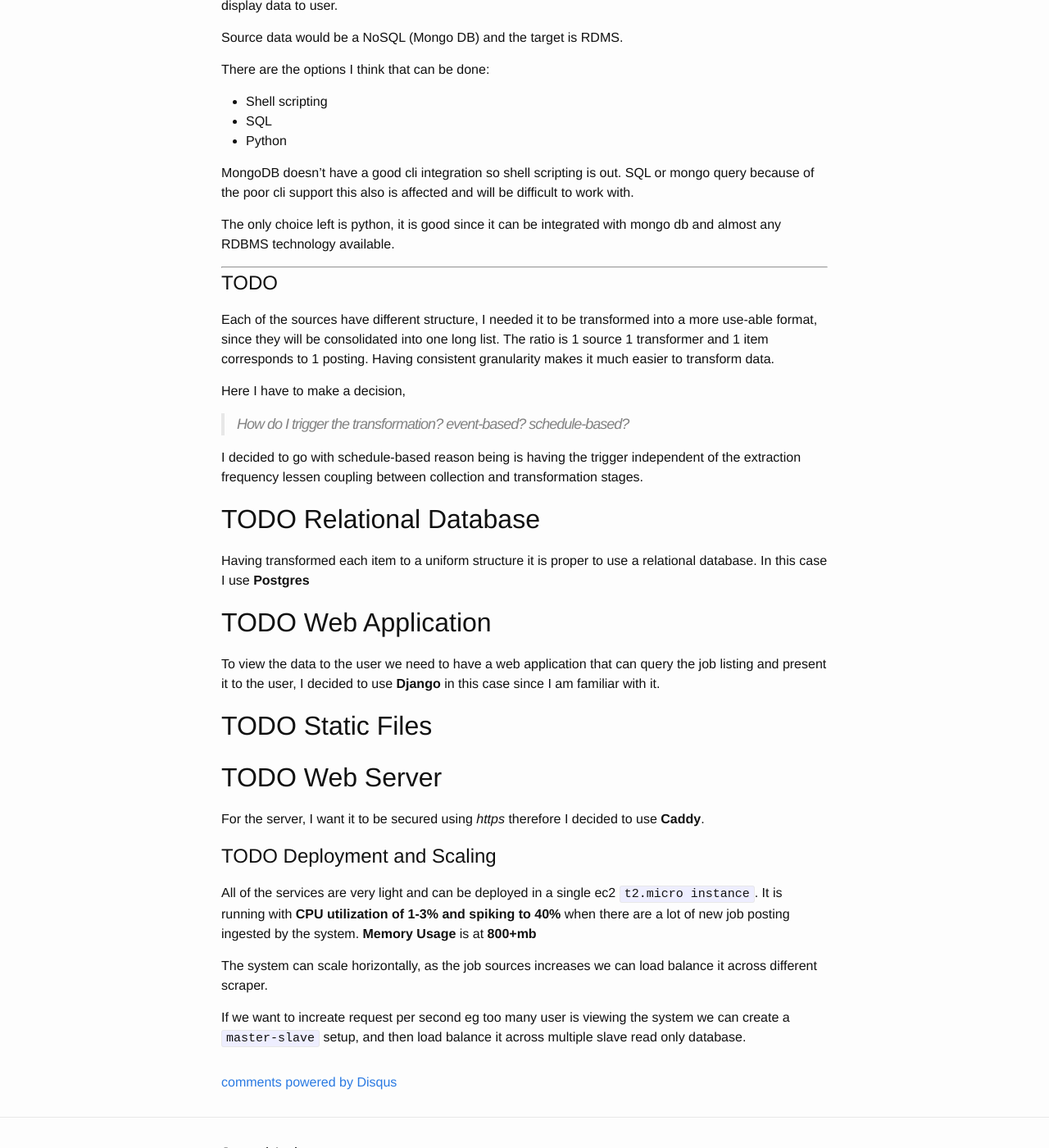
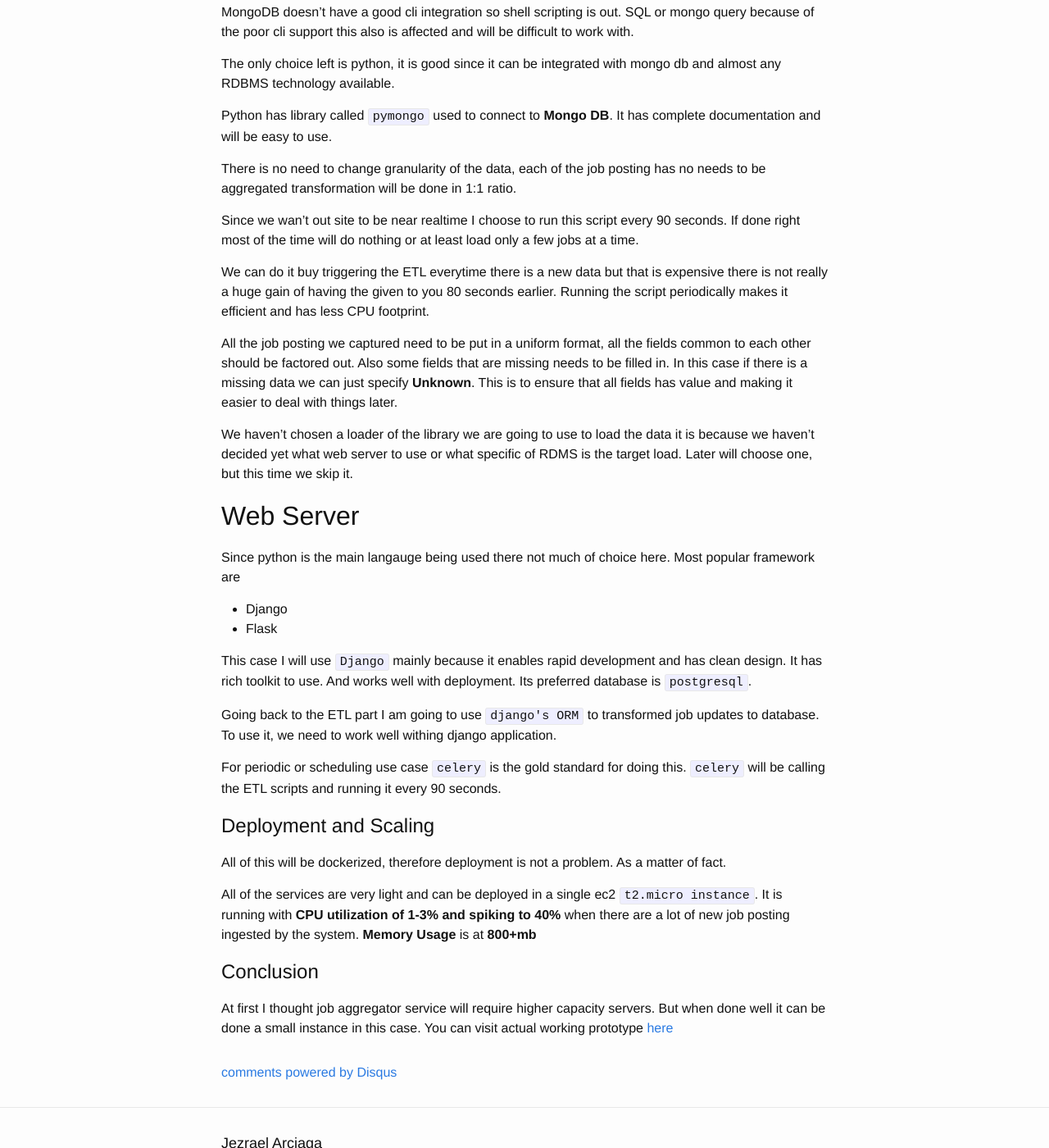
Before and after one commit to dharmeshkakadia/jezifm.github.io, a Jekyll site: the page built from _posts/2018-08-29-job-aggregator.md, in a window 1280 px wide and 1400 px high, scrolled down 2560 px. Shown: the whole window at 82% size. Built offline with Jekyll 4.4.1, drawn with Linux system fonts in a browser that asks for light colours; comment, search, counter and statistics services are not loaded.

Commit message:
Update job aggregator blog posts

```diff
--- a/_posts/2018-08-29-job-aggregator.md
+++ b/_posts/2018-08-29-job-aggregator.md
@@ -117,51 +115,69 @@
 The only choice left is python, it is good since it can be integrated
 with mongo db and almost any RDBMS technology available.
 
----
-# TODO
+Python has library called `pymongo` used to connect to **Mongo
+DB**. It has complete documentation and will be easy to use.
 
-Each of the sources have different structure, I needed it to be
-transformed into a more use-able format, since they will be
-consolidated into one long list. The ratio is 1 source 1
-transformer and 1 item corresponds to 1 posting. Having consistent
-granularity makes it much easier to transform data.
+There is no need to change granularity of the data, each of the job
+posting has no needs to be aggregated transformation will be done in
+1:1 ratio.
 
-Here I have to make a decision,
+Since we wan't out site to be near realtime I choose to run this
+script every 90 seconds. If done right most of the time will do
+nothing or at least load only a few jobs at a time.
 
-> How do I trigger the transformation? event-based? schedule-based?
+We can do it buy triggering the ETL everytime there is a new data but
+that is expensive there is not really a huge gain of having the given
+to you 80 seconds earlier. Running the script periodically makes it
+efficient and has less CPU footprint.
 
-I decided to go with schedule-based reason being is having the trigger
-independent of the extraction frequency lessen coupling between
-collection and transformation stages.
 
-## TODO Relational Database
+All the job posting we captured need to be put in a uniform format,
+all the fields common to each other should be factored out. Also some
+fields that are missing needs to be filled in. In this case if there
+is a missing data we can just specify **Unknown**. This is to ensure
+that all fields has value and making it easier to deal with things
+later.
 
-Having transformed each item to a uniform structure it is proper to
-use a relational database. In this case I use **Postgres**
+We haven't chosen a loader of the library we are going to use to load
+the data it is because we haven't decided yet what web server to use
+or what specific of RDMS is the target load. Later will choose one,
+but this time we skip it.
 
-## TODO Web Application
+## Web Server
 
-To view the data to the user we need to have a web application that
-can query the job listing and present it to the user, I decided to use
-**Django** in this case since I am familiar with it.
+Since python is the main langauge being used there not much of choice
+here. Most popular framework are
 
-## TODO Static Files
+- Django
+- Flask
 
-## TODO Web Server
+This case I will use `Django` mainly because it enables rapid
+development and has clean design. It has rich toolkit to use. And
+works well with deployment. Its preferred database is
+`postgresql`.
 
-For the server, I want it to be secured using *https* therefore I
-decided to use **Caddy**.
+Going back to the ETL part I am going to use `django's ORM` to
+transformed job updates to database. To use it, we need to work well
+withing django application.
 
-# TODO Deployment and Scaling
+For periodic or scheduling use case `celery` is the gold standard for
+doing this. `celery` will be calling the ETL scripts and running it
+every 90 seconds.
+
+# Deployment and Scaling
+
+All of this will be dockerized, therefore deployment is not a
+problem. As a matter of fact.
 
 All of the services are very light and can be deployed in a single ec2
 `t2.micro instance`. It is running with **CPU utilization of 1-3% and
 spiking to 40%** when there are a lot of new job posting ingested by
 the system. **Memory Usage** is at **800+mb**
 
-The system can scale horizontally, as the job sources increases we can
-load balance it across different scraper.
+# Conclusion
 
-If we want to increate request per second eg too many user is viewing
-the system we can create a `master-slave` setup, and then load balance
-it across multiple slave read only database.
+At first I thought job aggregator service will require higher capacity
+servers. But when done well it can be done a small instance in this
+case. You can visit actual working prototype
+[here](https://jobs.jezarciaga.com)
```
Also changed, not shown: other parts of _posts/2018-08-29-job-aggregator.md (+0 -2 lines).
